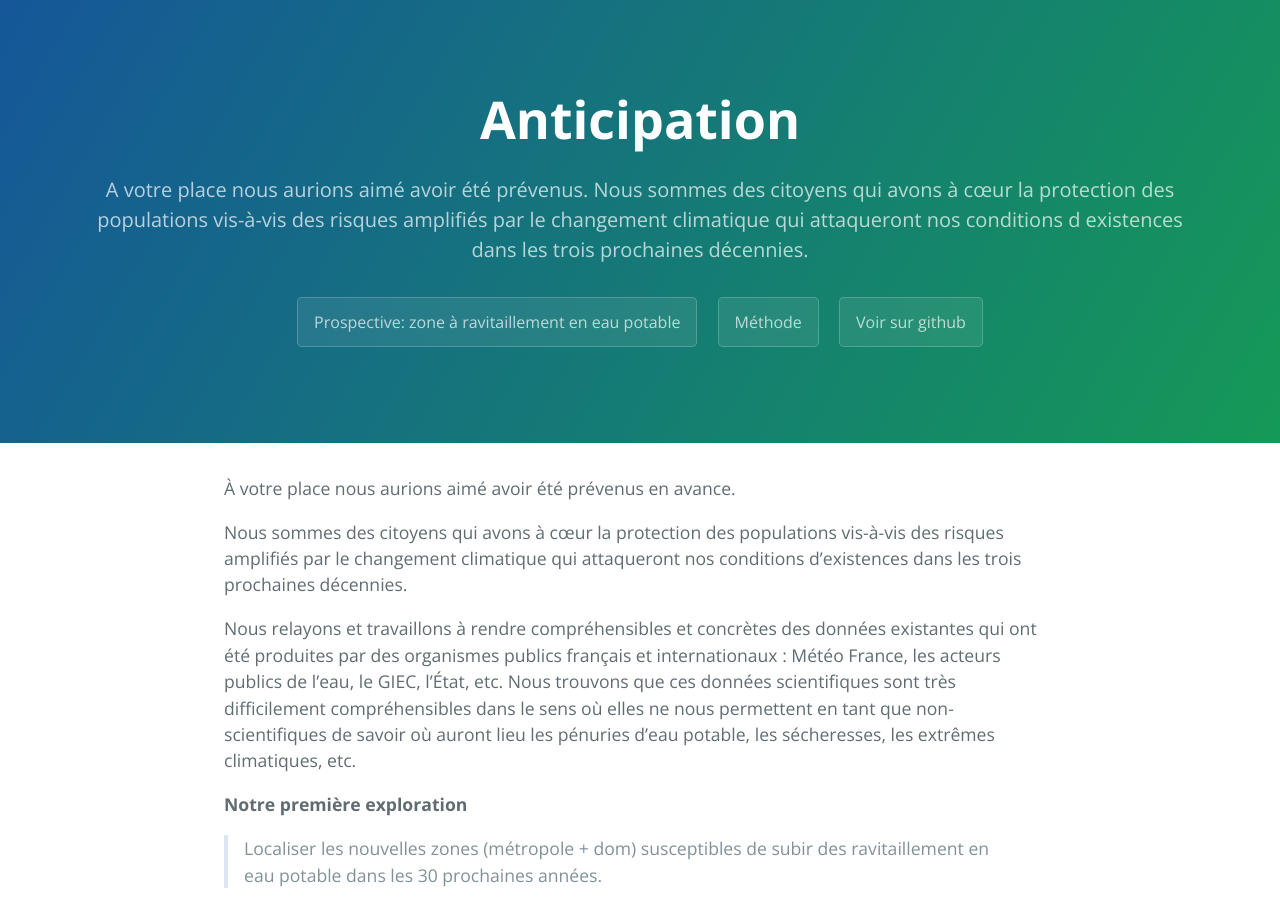
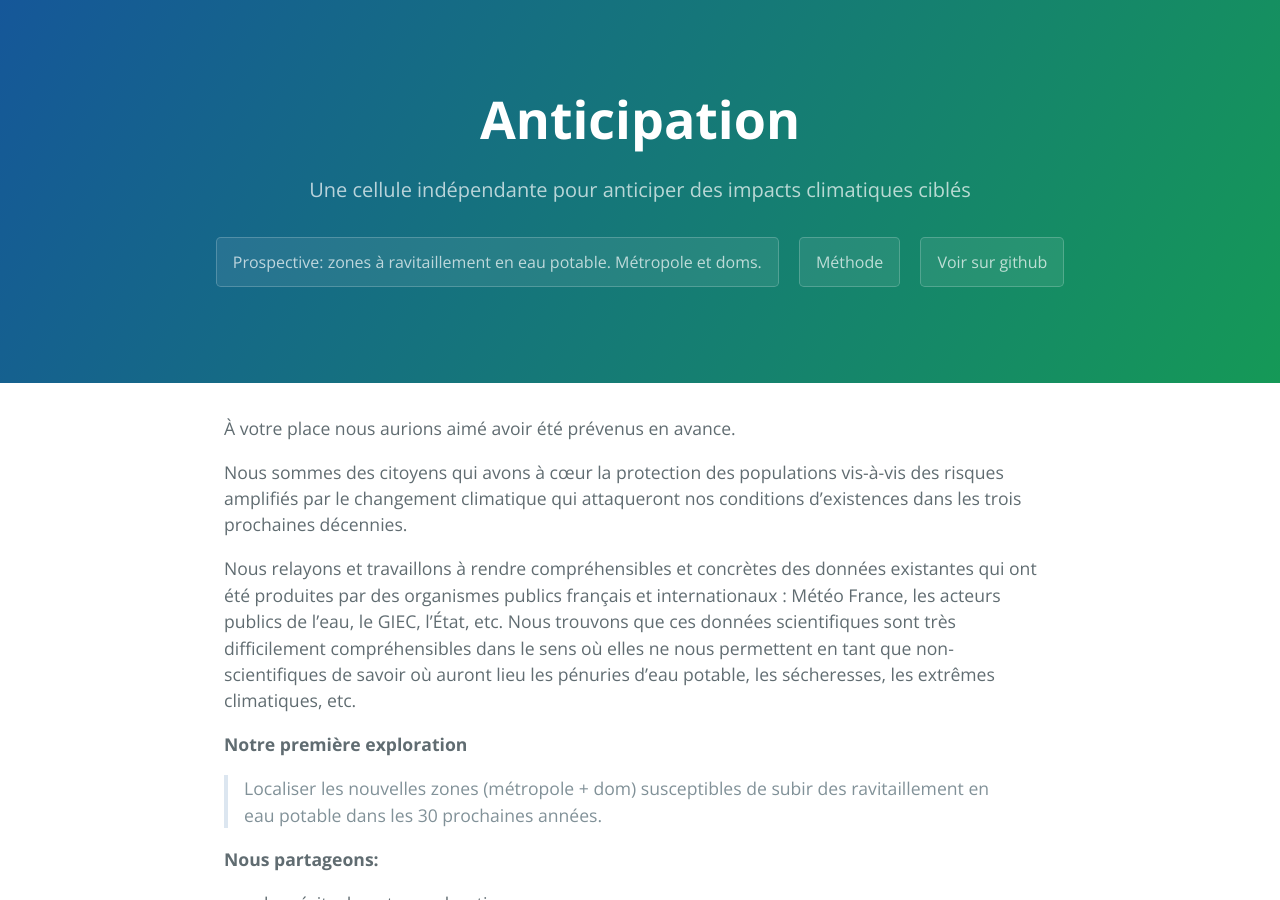
Before and after one commit to secheresses/Ancien-site, a Jekyll site: the page built from index.md, in a window 1280 px wide and 900 px high. Built offline with Jekyll 4.4.1, drawn with Linux system fonts in a browser that asks for light colours.

Commit message:
réécriture tagline

```diff
--- a/_layouts/default.html
+++ b/_layouts/default.html
@@ -24,8 +24,8 @@
 
     <header class="page-header" role="banner">
       <h1 class="project-name">{{ page.title | default: site.title | default: site.github.repository_name }}</h1>
-      <h2 class="project-tagline">{{ page.description | default: site.description | default: site.github.project_tagline }}</h2>
-        <a href="xxxxx" class="btn">Prospective: zone à ravitaillement en eau potable</a>
+      <h2 class="project-tagline">Une cellule indépendante pour anticiper des impacts climatiques ciblés</h2>
+        <a href="xxxxx" class="btn">Prospective: zones à ravitaillement en eau potable. Métropole et doms.</a>
         <a href="xxxxx" class="btn">Méthode</a>
       {% if site.github.is_project_page %}
         <a href="{{ site.github.repository_url }}" class="btn">Voir sur github</a>
```
